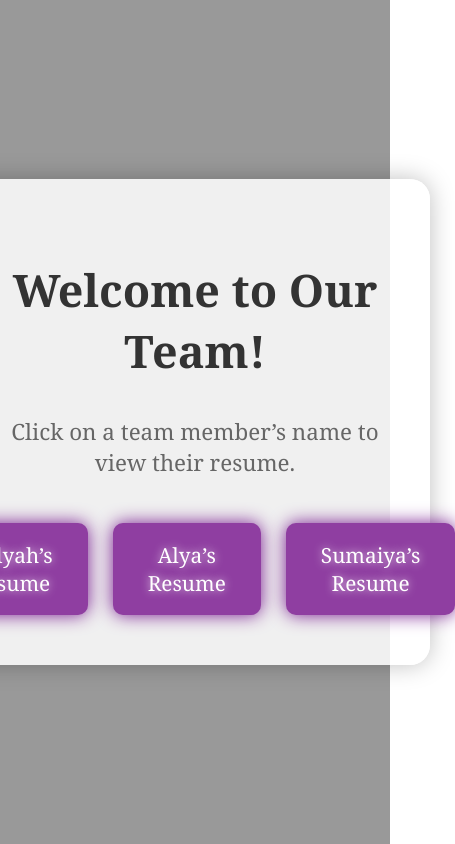
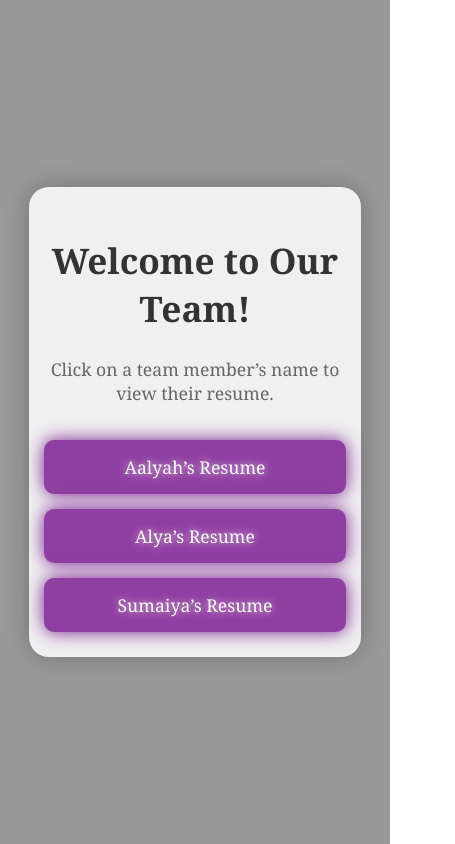
Before and after one commit to pseudo-alya/group7sprint2, a website: page static/index.html in a window 390 px wide. Shown: the whole page, 455 px wide, since content can reach past the window. Drawn offline with Linux system fonts and the light colour scheme.

Commit message:
Update index.css (had an issue with css on mobile)

```diff
--- a/static/index.css
+++ b/static/index.css
@@ -1,15 +1,15 @@
-/* General Styles */
 body {
     font-family: Georgia, 'Times New Roman', Times, serif;
     margin: 0;
-    padding: 0;
+    padding: 20px;
     display: flex;
     justify-content: center;
     align-items: center;
-    height: 100vh;
+    min-height: 100vh;
     background: url('artistic-building-pixel-art.png') center/cover no-repeat;
     position: relative;
     z-index: 1;
+    box-sizing: border-box;
 }
 
 body::before {
@@ -26,11 +26,12 @@ body::before {
 .container {
     text-align: center;
     background-color: rgba(255, 255, 255, 0.85);
-    padding: 50px;
+    padding: 30px 20px;
     border-radius: 20px;
     box-shadow: 0 0 25px rgba(0, 0, 0, 0.25);
     max-width: 700px;
     width: 95%;
+    box-sizing: border-box;
 }
 
 h1 {
@@ -49,6 +50,7 @@ p {
     display: flex;
     justify-content: center;
     gap: 25px;
+    flex-wrap: nowrap; /* Prevent wrapping by default */
 }
 
 .button {
@@ -68,3 +70,29 @@ p {
     box-shadow: 0 0 25px rgb(62, 30, 70);
     text-shadow: 0 0 12px rgba(255, 255, 255, 1);
 }
+
+@media (max-width: 600px) {
+    .container {
+        padding: 25px 15px;
+    }
+
+    h1 {
+        font-size: 2.2rem;
+        margin-bottom: 25px;
+    }
+
+    p {
+        font-size: 1.1rem;
+        margin-bottom: 35px;
+    }
+
+    .button-container {
+        flex-direction: column; /* Stack vertically only on mobile */
+        gap: 15px;
+    }
+
+    .button {
+        padding: 15px 25px;
+        font-size: 1.1rem;
+    }
+}
```
